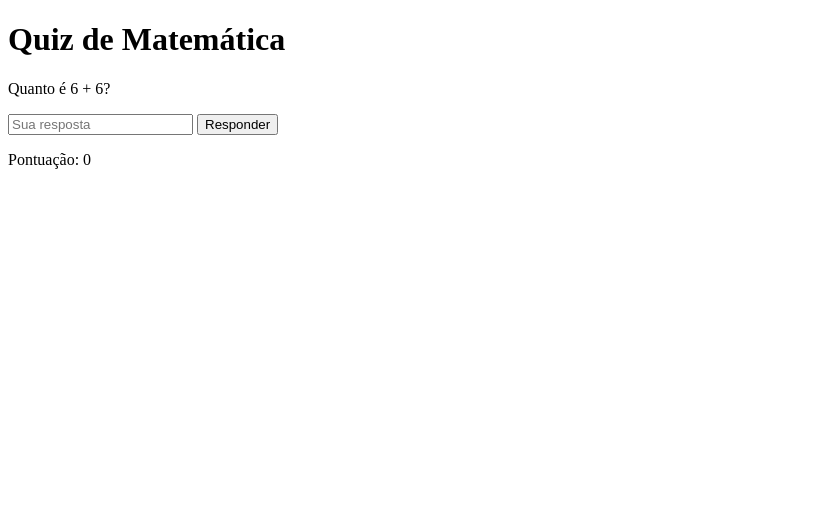
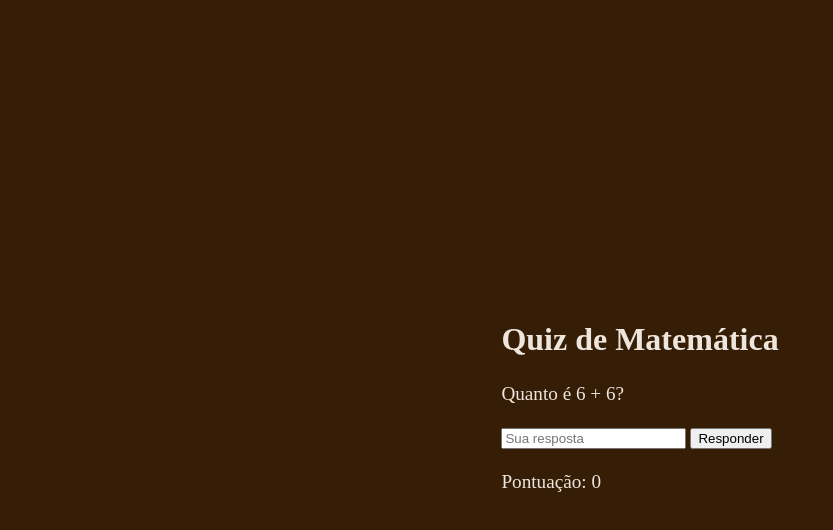
Before and after one commit to EscandioNeider/Quiz-De-Operacoes, a plain HTML site: page desafio.html in a window 1280 px wide. Shown: the whole page, without its empty margins (0-833 px from the left). Drawn offline with Linux system fonts and the light colour scheme.

Commit message:
Update desafio.html

```diff
--- a/desafio.html
+++ b/desafio.html
@@ -3,6 +3,7 @@
 <head>
     <meta charset="UTF-8">
     <meta name="viewport" content="width=device-width, initial-scale=1.0">
+    <link rel="stylesheet" href="geral.css">
     <title>Quiz de Equações</title>
 </head>
 <body>
```
